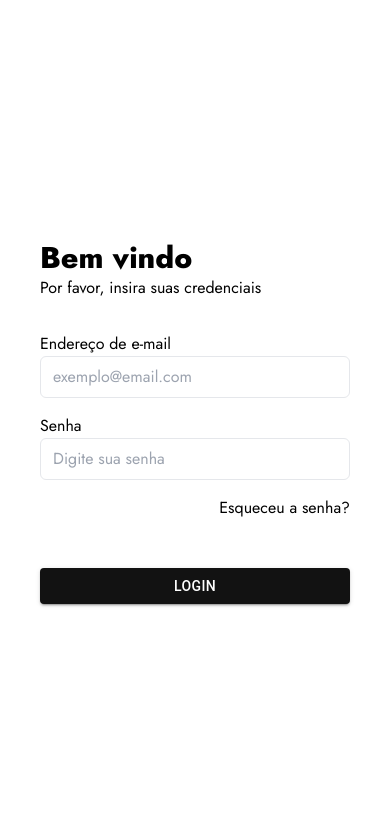
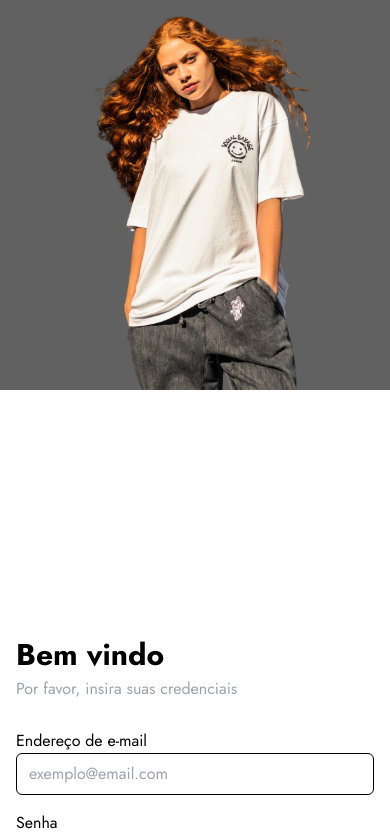
Before and after one commit to vemser/vemser-vs13-projeto-tshirt-ecomerce-front, a React (Vite) app: page /login in a window 390 px wide. Shown: the top 833 px of the page. Built offline with nearby package versions, Linux system fonts and the light colour scheme.

Commit message:
style: finished responsiveness

```diff
--- a/src/pages/login/Login.tsx
+++ b/src/pages/login/Login.tsx
@@ -1,8 +1,8 @@
 import { yupResolver } from "@hookform/resolvers/yup";
-import { Button, TextField, Typography } from "@mui/material";
+import { Button } from "@mui/material";
 import { useForm } from "react-hook-form";
 import * as yup from "yup";
-import backgroundImage from "../../../public/login.jpg";
+import womanImage from "../../../src/assets/foto-mulher-jovem.svg";
 
 interface FormInputs {
   email: string;
@@ -28,32 +28,38 @@ export const Login = () => {
   };
 
   return (
-    <main className="h-screen flex mx-auto justify-center">
-      <div
-        className="hidden md:block  h-full bg-cover bg-center sm:max-w-xl w-full"
-        style={{ backgroundImage: `url(${backgroundImage})` }}
-      />
+    <main className="flex md:flex-row flex-col">
+      <figure className="md:w-2/4 w-full md:h-screen h-5/6 bg-tertiary flex justify-center items-end">
+        <img
+          className="w-4/6 h-4/6"
+          src={womanImage}
+          alt={"Imagem mulher ruiva jovem"}
+        />
+      </figure>
 
-      {/* <section className="w-1/2 flex items-center justify-center p-10 max-w-xl"> */}
-      <section className="w-full md:w-1/2 flex items-center justify-center p-10 max-w-xl">
-
+      <section className="w-full md:w-2/4 flex flex-col h-screen p-4 justify-center items-center">
         <form onSubmit={handleSubmit(onSubmit)} className="w-full max-w-md">
-
-          <h1 className="font-extrabold text-3xl ">Bem vindo</h1>
-          <p className="text-base mb-8">Por favor, insira suas credenciais</p>
+          <div className="flex flex-col gap-1">
+            <h1 className="text-3xl font-bold">Bem vindo</h1>
+            <p className="text-base text-gray-400 mb-7">
+              Por favor, insira suas credenciais
+            </p>
+          </div>
 
           <div className="mb-4">
             <label htmlFor="email" className="block">
               Endereço de e-mail
             </label>
             <input
-            {...register("email")}
+              {...register("email")}
               type="email"
               name="email"
               placeholder="exemplo@email.com"
-              className="w-full px-3 py-2 border rounded-md"
+              className="w-full px-3 py-2 border-black border rounded-md"
             />
-            {errors.email && <p className="text-red-500">{errors.email.message}</p>}
+            {errors.email && (
+              <p className="text-red-500">{errors.email.message}</p>
+            )}
           </div>
 
           <div className="mb-4">
@@ -61,39 +67,17 @@ export const Login = () => {
               Senha
             </label>
             <input
-            {...register("password")}
+              {...register("password")}
               type="password"
               name="password"
               placeholder="Digite sua senha"
-              className="w-full px-3 py-2 border rounded-md"
+              className="w-full px-3 py-2 border-black border rounded-md"
             />
-            {errors.password && <p className="text-red-500">{errors.password.message}</p>}
+            {errors.password && (
+              <p className="text-red-500">{errors.password.message}</p>
+            )}
           </div>
 
-          {/* <TextField
-            {...register("email")}
-            error={!!errors.email}
-            helperText={errors.email?.message}
-            label="Email"
-            InputLabelProps={{ shrink: true }}
-            variant="outlined"
-            fullWidth
-            sx={{ marginBottom: "1rem" }}
-          /> */}
-
-          {/* <TextField
-            {...register("password")}
-            error={!!errors.password}
-            helperText={errors.password?.message}
-            label="Senha"
-            type="password"
-            variant="outlined"
-            fullWidth
-            className="mb-4"
-          /> */}
-          {/* <Typography variant="h6" className="mb-8 text-right">
-            Esqueceu a senha?
-          </Typography> */}
           <p className="mb-8 text-right cursor-pointer">Esqueceu a senha?</p>
 
           <Button
@@ -103,7 +87,6 @@ export const Login = () => {
             sx={{
               background: "#121212",
               "&:hover": { backgroundColor: "#0e0e0e" },
-              mt: 2,
             }}
           >
             Login
```
Also changed, not shown: public/login.jpg (deleted).
